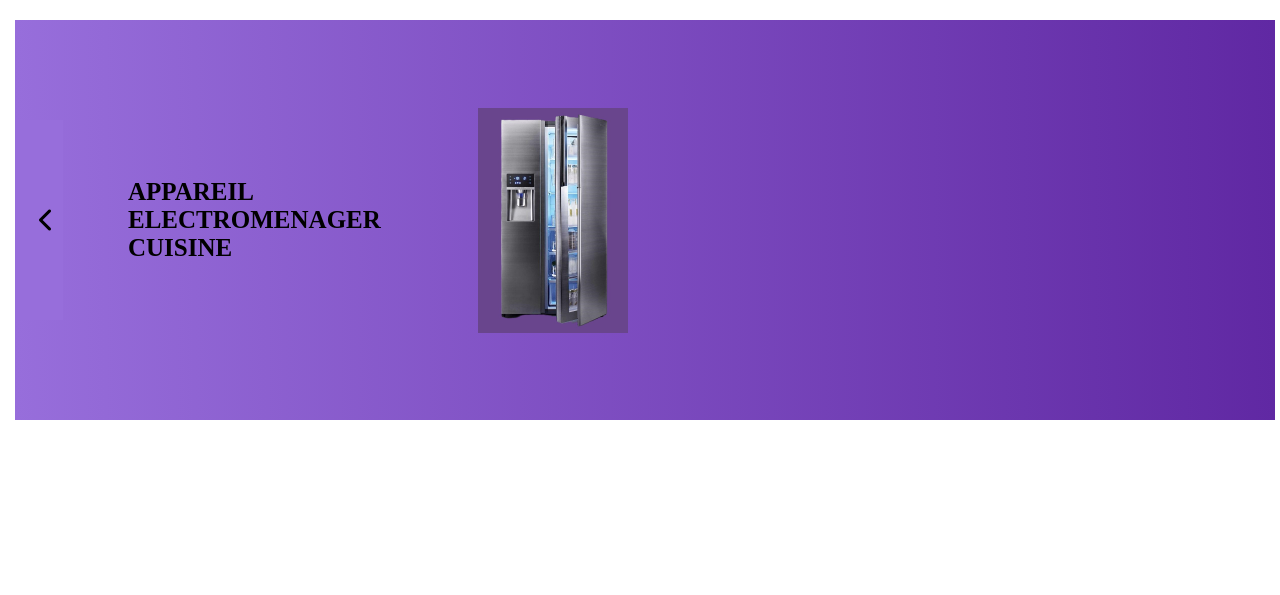
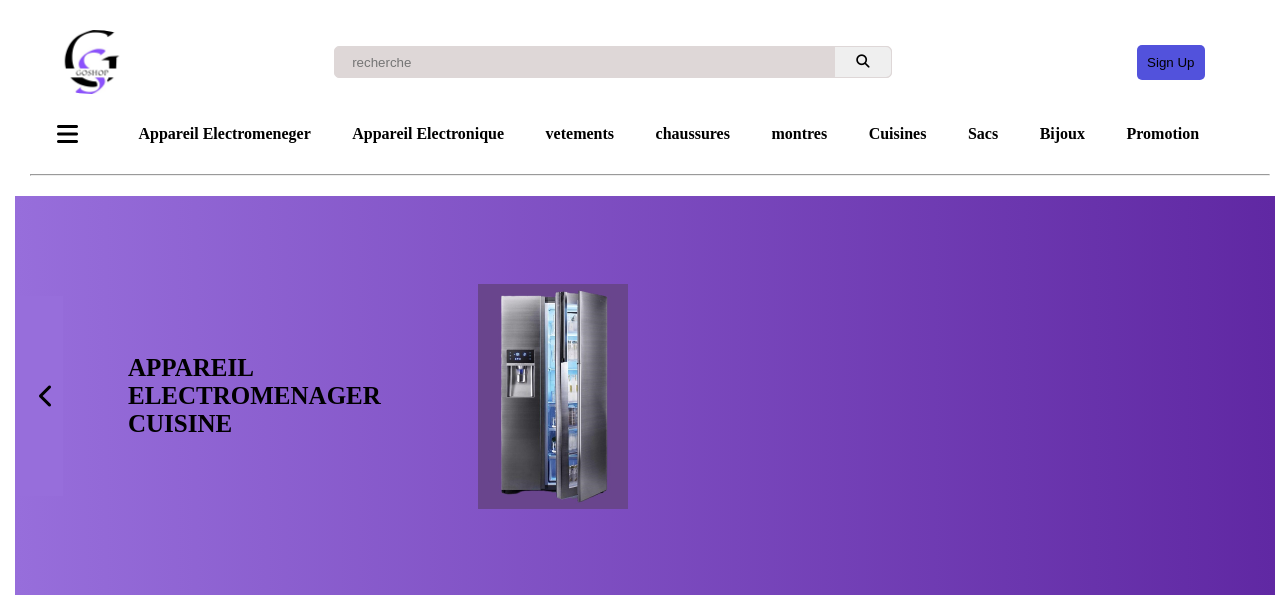
Before and after one commit to stefy-Godlove/projet_tutore, a PHP site: the page made by projet tutore/html/body.php in a window 1280 px wide. Shown: the top 595 px of the page. Run offline with PHP 8.4, Linux system fonts and the light colour scheme.

Commit message:
Commited by kryss

```diff
--- a/projet tutore/css/hearder.css
+++ b/projet tutore/css/hearder.css
@@ -21,7 +21,7 @@ header{
     flex-direction: row;
     justify-content: space-between;
     align-items: center;
-    height: 15vh;
+    height: 8vh;
 }
 /* stylisage des images*/
 .right{
@@ -32,8 +32,15 @@ header{
     align-items: center;
     gap: .5rem;
 }
+.right button{
+    background-color: rgb(82, 82, 220);
+    padding: 10px;
+    border: none;
+    cursor: pointer;
+    border-radius: 5px;
+}
 .pp{
-    width: 25%;
+    width: 16%;
     height: 5vh;
     border-radius: 50%;
 }
@@ -51,7 +58,7 @@ header{
 }
 /*barre de recherche*/
 .search{
-    height: 25%;
+    height: 50%;
     width: 45%;
     display: flex;
     flex-direction: row;
@@ -93,7 +100,7 @@ header{
 }
 /*deuxieme partie du header*/
 .buttom{
-    height: 15vh;
+    height: 10vh;
     width: 100%;
     display: flex;
     flex-direction: row;
@@ -131,12 +138,14 @@ header{
     align-items: center;
     list-style: none;
     gap: 1em;
-    width: 40%;
+    width: 90%;
     height: 50%;
+    overflow-x: hidden;
 }
 
 #nav-links > li{
     height: 100%;
+    width: max-content;
 }
 
 #nav-links > li > a {
@@ -146,6 +155,12 @@ header{
     position: relative;
 	top: 50%;
     translate: 0 -50%;
+    width: max-content;
+    height: 100%;
+    display: flex;
+    justify-content: center;
+    align-items: center;
+    padding: 5px;
 }
 
 #nav-links > li > a:hover{
--- a/projet tutore/html/body.php
+++ b/projet tutore/html/body.php
@@ -5,6 +5,7 @@
 
 
 <body>
+    <?php include("header.php"); ?>
     <!--first part of the body-->
     <div class="head-body">
         <!--chevron-left-->
--- a/projet tutore/html/header.php
+++ b/projet tutore/html/header.php
@@ -16,10 +16,16 @@
            </button>
         </div>
         <div class="right">
-            <div class="pp">
-                <img src="../assets/pp1.jpg" alt="">
-            </div>
-            <p>User Name</p>
+        <?php
+            if(isset($_SESSION['userId'])){?>
+                <div class="pp">
+                    <img src="../assets/pp1.jpg" alt="">
+                </div>
+                <p>User Name</p>
+            <?php }else{?>
+                <button type="button">Sign Up</button>
+            <?php }
+        ?>
         </div>
     </div>
 
```
